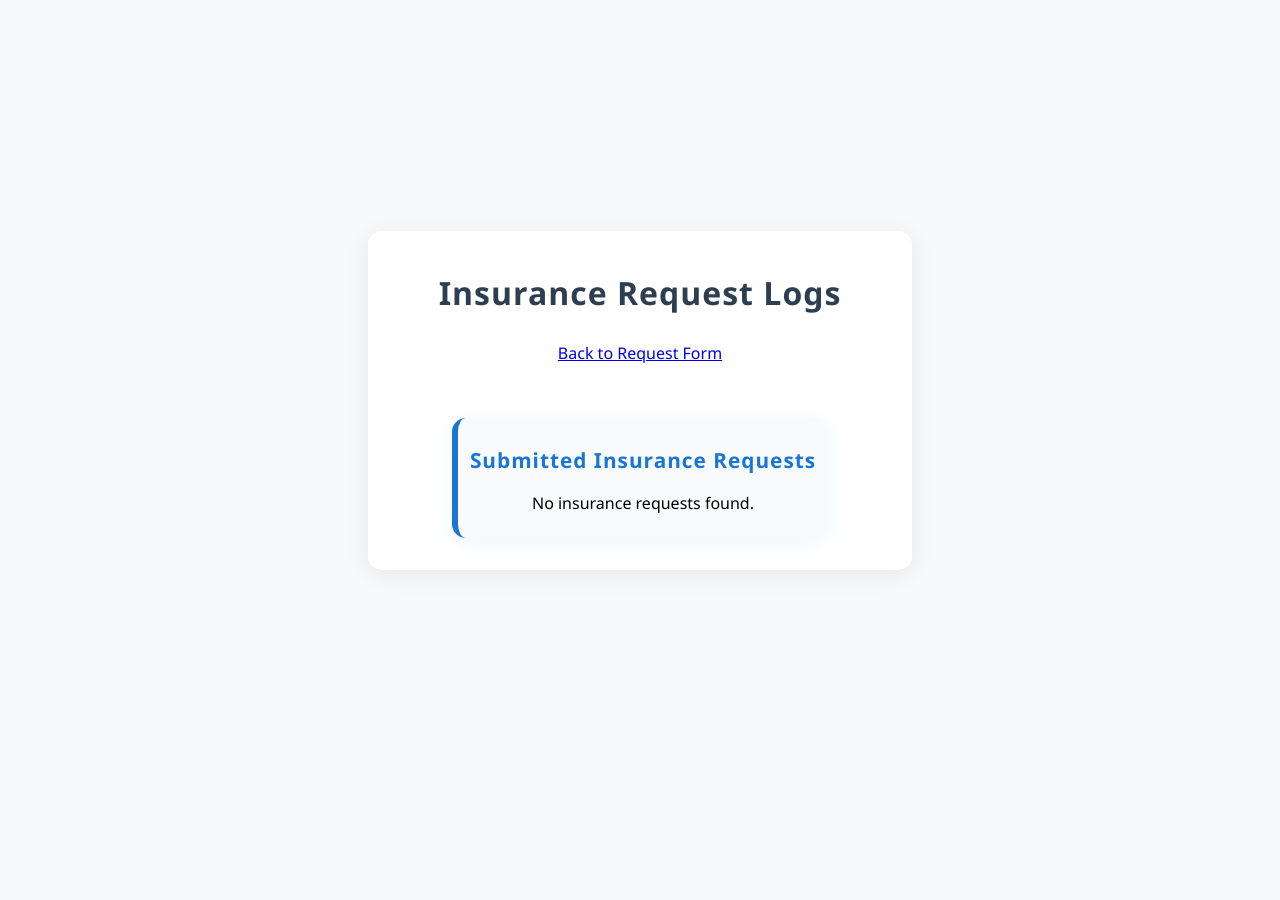
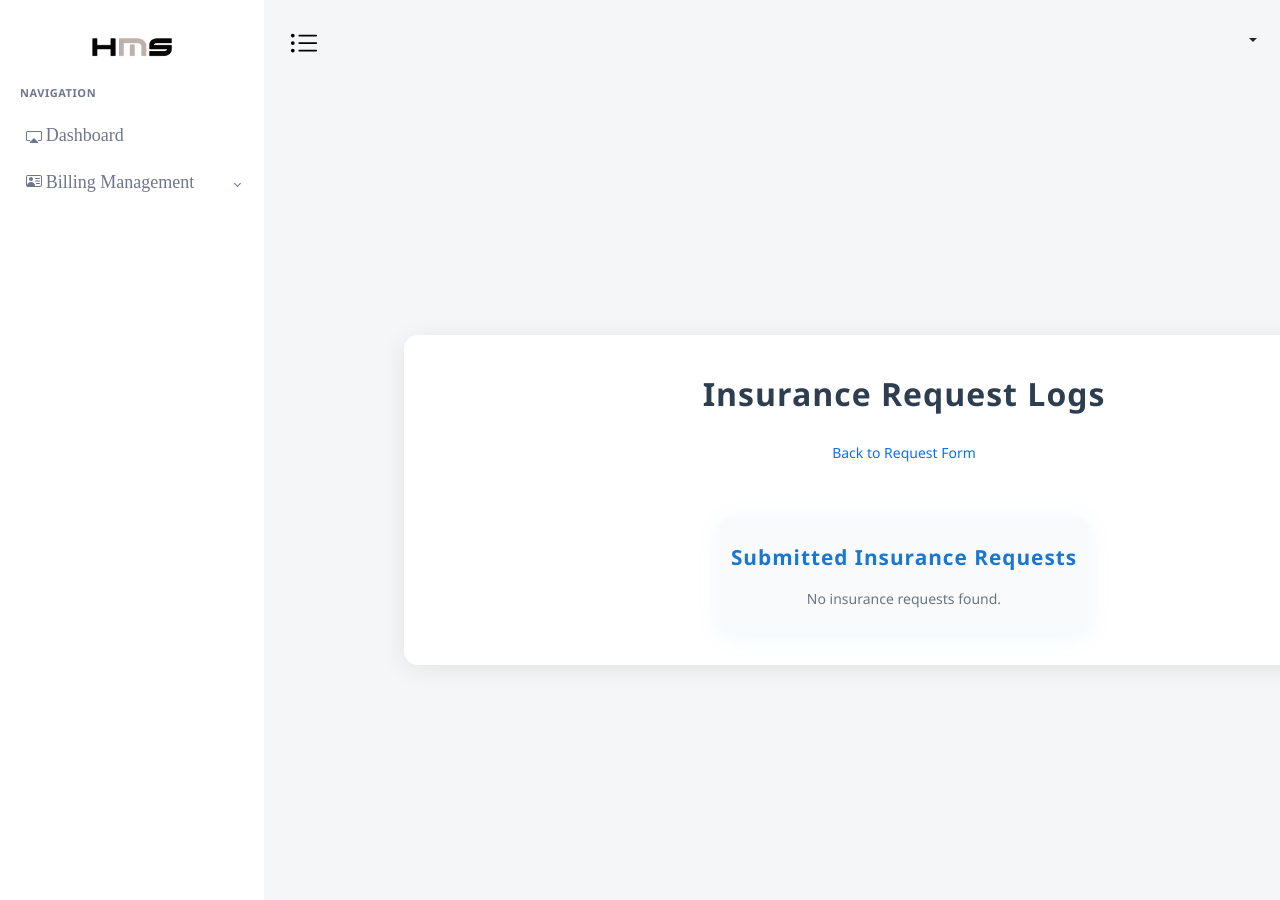
Before and after one commit to Aksel-zxy/HMS-CAPSTONE, a PHP site: the page made by backend/Billing and Insurance Management/insurance_request_logs.php in a window 1280 px wide. Before the commit the page ends 538 px from the top, so only its background shows below. Run offline with PHP 8.4, Linux system fonts and the light colour scheme; the visitor is signed in with stand-in values (Sample User, id 1); data that the repository does not hold is empty.

Commit message:
insurance logs editing but failed ui haha loko xampp

```diff
--- a/backend/Billing and Insurance Management/insurance_request_logs.php
+++ b/backend/Billing and Insurance Management/insurance_request_logs.php
@@ -16,15 +16,106 @@ if (isset($_GET['success']) && $_GET['success'] == 1) {
     $success_message = "Insurance request submitted successfully.";
 }
 ?>
+
+
 <!DOCTYPE html>
-<html>
+<html lang="en">
+
 <head>
-    <title>Insurance Request Logs</title>
+    <meta charset="UTF-8">
+    <meta name="viewport" content="width=device-width, initial-scale=1.0">
+    <title>HMS | Billing and Insurance Management</title>
+    <link rel="shortcut icon" href="assets/image/favicon.ico" type="image/x-icon">
+    <link rel="stylesheet" href="assets/CSS/bootstrap.min.css">
+    <link rel="stylesheet" href="assets/CSS/super.css">
     <link rel="stylesheet" type="text/css" href="../assets/CSS/billingandinsurance.css">
 </head>
+
 <body>
+    <div class="d-flex">
+        <!----- Sidebar ----->
+        <aside id="sidebar" class="sidebar-toggle">
+
+            <div class="sidebar-logo mt-3">
+                <img src="assets/image/logo-dark.png" width="90px" height="20px">
+            </div>
+
+            <div class="menu-title">Navigation</div>
+
+            <!----- Sidebar Navigation ----->
+
+            <li class="sidebar-item">
+                <a href="billing_dashboard.php" class="sidebar-link" data-bs-toggle="#" data-bs-target="#"
+                    aria-expanded="false" aria-controls="auth">
+                    <svg xmlns="http://www.w3.org/2000/svg" width="16" height="16" fill="currentColor" class="bi bi-cast" viewBox="0 0 16 16">
+                        <path d="m7.646 9.354-3.792 3.792a.5.5 0 0 0 .353.854h7.586a.5.5 0 0 0 .354-.854L8.354 9.354a.5.5 0 0 0-.708 0" />
+                        <path d="M11.414 11H14.5a.5.5 0 0 0 .5-.5v-7a.5.5 0 0 0-.5-.5h-13a.5.5 0 0 0-.5.5v7a.5.5 0 0 0 .5.5h3.086l-1 1H1.5A1.5 1.5 0 0 1 0 10.5v-7A1.5 1.5 0 0 1 1.5 2h13A1.5 1.5 0 0 1 16 3.5v7a1.5 1.5 0 0 1-1.5 1.5h-2.086z" />
+                    </svg>
+                    <span style="font-size: 18px;">Dashboard</span>
+                </a>
+            </li>
+
+            <li class="sidebar-item">
+                <a href="#" class="sidebar-link collapsed has-dropdown" data-bs-toggle="collapse" data-bs-target="#gerald"
+                    aria-expanded="true" aria-controls="auth">
+                    <svg xmlns="http://www.w3.org/2000/svg" width="16" height="16" fill="currentColor" class="bi bi-person-vcard"
+                        viewBox="0 0 16 16" style="margin-bottom: 6px;">
+                        <path
+                            d="M5 8a2 2 0 1 0 0-4 2 2 0 0 0 0 4m4-2.5a.5.5 0 0 1 .5-.5h4a.5.5 0 0 1 0 1h-4a.5.5 0 0 1-.5-.5M9 8a.5.5 0 0 1 .5-.5h4a.5.5 0 0 1 0 1h-4A.5.5 0 0 1 9 8m1 2.5a.5.5 0 0 1 .5-.5h3a.5.5 0 0 1 0 1h-3a.5.5 0 0 1-.5-.5" />
+                        <path
+                            d="M2 2a2 2 0 0 0-2 2v8a2 2 0 0 0 2 2h12a2 2 0 0 0 2-2V4a2 2 0 0 0-2-2zM1 4a1 1 0 0 1 1-1h12a1 1 0 0 1 1 1v8a1 1 0 0 1-1 1H8.96q.04-.245.04-.5C9 10.567 7.21 9 5 9c-2.086 0-3.8 1.398-3.984 3.181A1 1 0 0 1 1 12z" />
+                    </svg>
+                    <span style="font-size: 18px;">Billing Management</span>
+                </a>
+
+                <ul id="gerald" class="sidebar-dropdown list-unstyled collapse" data-bs-parent="#sidebar">
+                    <li class="sidebar-item">
+                        <a href="billing_records.php" class="sidebar-link">Billing Records</a>
+                    </li>
+                    <li class="sidebar-item">
+                        <a href="billing_items.php" class="sidebar-link">Billing Items</a>
+                    </li>
+                    <li class="sidebar-item">
+                        <a href="expense_logs.php" class="sidebar-link">Expense Logs</a>
+                    </li>
+                </ul>
+            </li>
+        </aside>
+        <!----- End of Sidebar ----->
+        <!----- Main Content ----->
+        <div class="main">
+            <div class="topbar">
+                <div class="toggle">
+                    <button class="toggler-btn" type="button">
+                        <svg xmlns="http://www.w3.org/2000/svg" width="30px" height="30px" fill="currentColor" class="bi bi-list-ul"
+                            viewBox="0 0 16 16">
+                            <path fill-rule="evenodd"
+                                d="M5 11.5a.5.5 0 0 1 .5-.5h9a.5.5 0 0 1 0 1h-9a.5.5 0 0 1-.5-.5m0-4a.5.5 0 0 1 .5-.5h9a.5.5 0 0 1 0 1h-9a.5.5 0 0 1-.5-.5m0-4a.5.5 0 0 1 .5-.5h9a.5.5 0 0 1 0 1h-9a.5.5 0 0 1-.5-.5m-3 1a1 1 0 1 0 0-2 1 1 0 0 0 0 2m0 4a1 1 0 1 0 0-2 1 1 0 0 0 0 2m0 4a1 1 0 1 0 0-2 1 1 0 0 0 0 2" />
+                        </svg>
+                    </button>
+                </div>
+                <div class="logo">
+                    <div class="dropdown d-flex align-items-center">
+                        <span class="username ml-1 me-2"><?php echo $user['fname']; ?> <?php echo $user['lname']; ?></span><!-- Display the logged-in user's name -->
+                        <button class="btn dropdown-toggle" type="button" id="dropdownMenuButton" data-bs-toggle="dropdown" aria-expanded="false">
+                            <i class="bi bi-person-circle"></i>
+                        </button>
+                        <ul class="dropdown-menu" aria-labelledby="dropdownMenuButton" style="min-width: 200px; padding: 10px; border-radius: 5px; box-shadow: 0 4px 6px rgba(0, 0, 0, 0.1); background-color: #fff; color: #333;">
+                            <li style="margin-bottom: 8px; font-size: 14px; color: #555;">
+                                <span>Welcome <strong style="color: #007bff;"><?php echo $user['lname']; ?></strong>!</span>
+                            </li>
+                            <li>
+                                <a class="dropdown-item" href="../logout.php" style="font-size: 14px; color: #007bff; text-decoration: none; padding: 8px 12px; border-radius: 4px; transition: background-color 0.3s ease;">
+                                    Logout
+                                </a>
+                            </li>
+                        </ul>
+
+                    </div>
+                </div>
+            </div>
 <div class="center-wrapper">
-    <div class="container">
+    <div class="container" style="max-width: 1000px;">
         <h2>Insurance Request Logs</h2>
         <?php if (!empty($success_message)): ?>
             <div class="alert-success">
@@ -34,7 +125,7 @@ if (isset($_GET['success']) && $_GET['success'] == 1) {
         <div style="text-align:center;margin-bottom:18px;">
             <a href="insurance_request.php">Back to Request Form</a>
         </div>
-        <div class="request-table hospital-billing-table">
+        <div class="request-table hospital-billing-table"  >
             <h3>Submitted Insurance Requests</h3>
             <?php if (!empty($requests)): ?>
             <table>
--- a/backend/assets/CSS/billingandinsurance.css
+++ b/backend/assets/CSS/billingandinsurance.css
@@ -154,7 +154,7 @@ h2 {
     box-shadow: 0 4px 24px rgba(33, 150, 243, 0.08);
     padding: 28px 12px 24px 12px;
     margin-top: 36px;
-    border-left: 6px solid #1976d2;
+
 }
 .hospital-billing-table h3 {
     color: #1976d2;
```
